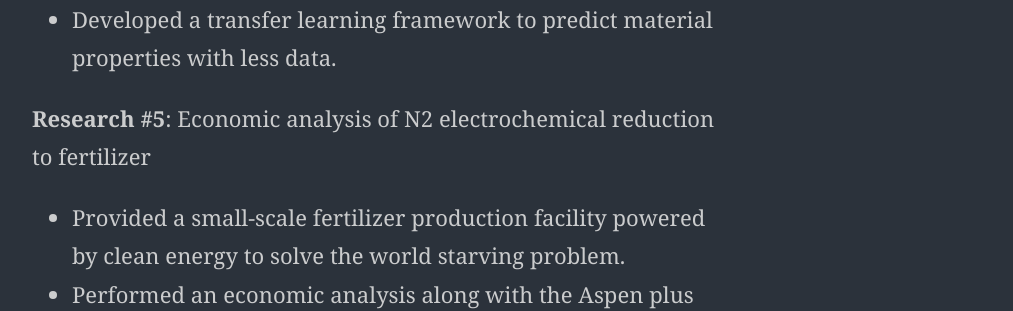
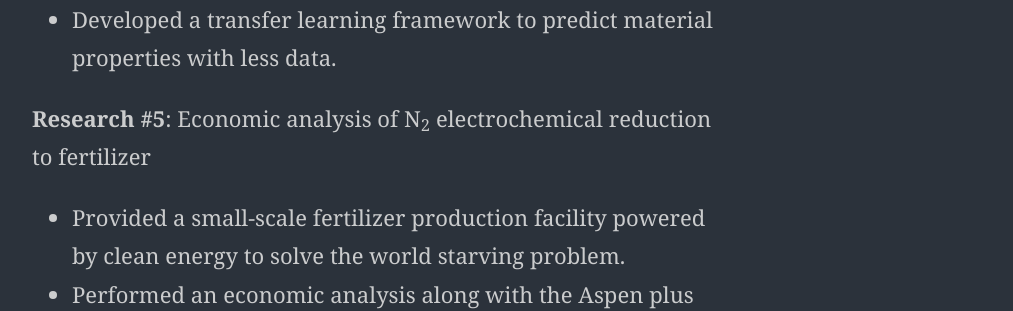
Before and after one commit to mutianyou2013/mutianyou2013.github.io, a Jekyll site: the page built from _pages/about.html, in a window 1280 px wide and 900 px high, scrolled down 2206 px. Shown: the part 157-468 px from the top of the window, without its empty margins (258-1271 px from the left). Built offline with Jekyll 4.4.1, drawn with Linux system fonts in a browser that asks for light colours; some web fonts are replaced.

Commit message:
Update about.html

```diff
--- a/_pages/about.html
+++ b/_pages/about.html
@@ -65,7 +65,7 @@ permalink: about:output_ext
       <ul>
 	<li>Developed a transfer learning framework to predict material properties with less data. </li>
       </ul>
-      <p><b>Research #5</b>: Economic analysis of N2 electrochemical reduction to fertilizer </p>
+      <p><b>Research #5</b>: Economic analysis of N<sub>2</sub> electrochemical reduction to fertilizer </p>
       <ul>
 	<li>Provided a small-scale fertilizer production facility powered by clean energy to solve the world starving problem. </li>
 	<li>Performed an economic analysis along with the Aspen plus analysis to apply the small-scale facility in suitable areas. </li>
```
